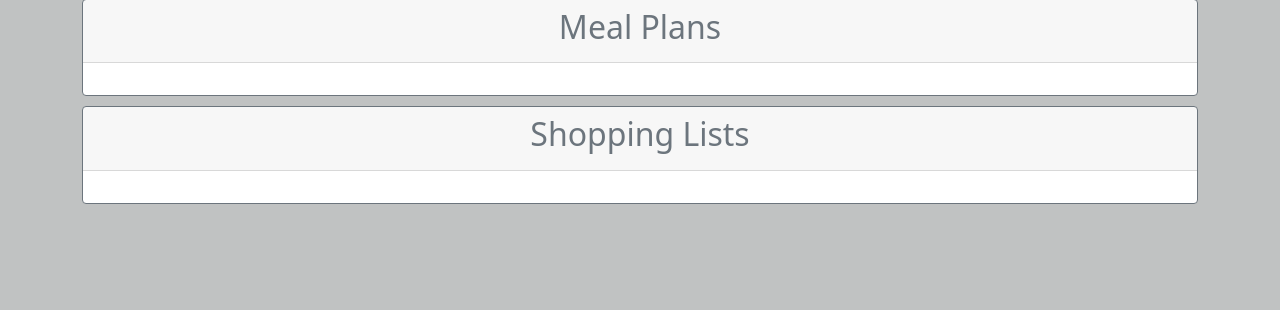
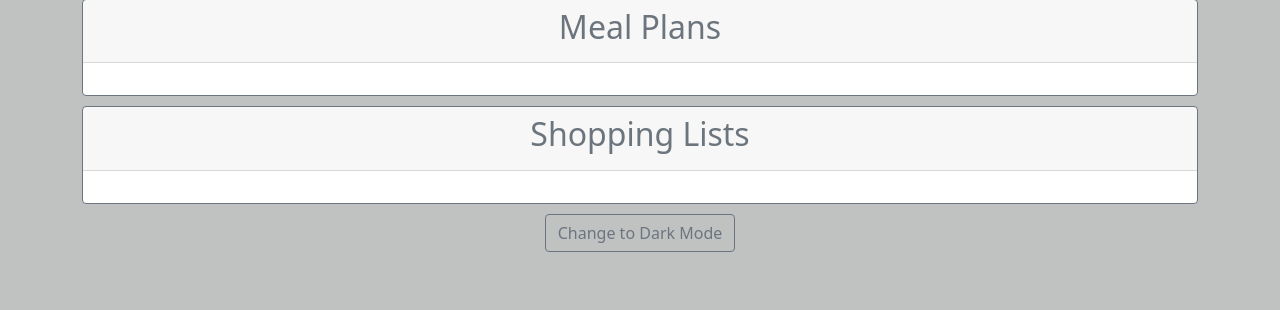
Before and after one commit to JoelRice/Plan-Shop-Eat, a Django app: page /custom_user_app/profile/1/ in a window 1280 px wide. Shown: the part 381-691 px from the top of the page. Run offline with Django 3.2, Linux system fonts and the light colour scheme; the visitor is signed in with stand-in values (Sample User, id 1); data comes from the database, SQL or seed files in the repository; data that the repository does not hold is empty; some libraries are stand-ins or nearby versions.

Commit message:
Added boolean field to user model. Added views and modified templates and forms.

```diff
--- a/custom_user_app/admin.py
+++ b/custom_user_app/admin.py
@@ -10,13 +10,13 @@ class CustomUserAdmin(UserAdmin):
     model = CustomUser
     list_display = ['username', 'displayname']
     fieldsets = (
-        (None, {'fields': ('username', 'displayname',  'password')}),
+        (None, {'fields': ('username', 'displayname', 'isDarkMode',  'password')}),
         ('Permissions', {'fields': ('is_staff', 'is_active')}),
     )
     add_fieldsets = (
         (None, {
             'classes': ('wide',),
-            'fields': ('username', 'displayname',  'password1', 'password2', 'is_staff', 'is_active')}
+            'fields': ('username', 'displayname', 'isDarkMode',  'password1', 'password2', 'is_staff', 'is_active')}
         ),
     )
 
--- a/custom_user_app/models.py
+++ b/custom_user_app/models.py
@@ -5,6 +5,7 @@ from django.contrib.auth.models import AbstractUser
 
 class CustomUser(AbstractUser):
     displayname = models.CharField(max_length=50)
+    isDarkMode = models.BooleanField(default=False)
 
     def __str__(self):
         return self.username
--- a/custom_user_app/urls.py
+++ b/custom_user_app/urls.py
@@ -2,8 +2,10 @@ from django.urls import path
 
 from custom_user_app.views import (
     user_profile_view,
+    css_mode_view
     )
 
 urlpatterns = [
     path('profile/<int:user_id>/', user_profile_view, name='user_profile' ),
+    path('css_mode/<int:id>/', css_mode_view, name='css_mode')
 ]
--- a/custom_user_app/views.py
+++ b/custom_user_app/views.py
@@ -1,4 +1,4 @@
-from django.shortcuts import render
+from django.shortcuts import HttpResponseRedirect, reverse, render
 from django.contrib.auth.decorators import login_required
 from custom_user_app.models import CustomUser
 
@@ -19,3 +19,19 @@ def user_profile_view(request, user_id):
         "users_meal_plans": users_meal_plans
         }
         )
+
+def css_mode_view(request, id):
+    if request.user.id != id:
+        return HttpResponseRedirect(
+            request.META.get('HTTP_REFERER'),
+            reverse('recipes')
+            )
+    if request.user.isDarkMode:
+        request.user.isDarkMode = False
+    else:
+        request.user.isDarkMode = True
+    request.user.save()
+    return HttpResponseRedirect(
+        request.META.get('HTTP_REFERER'),
+        reverse('recipes')
+        )
--- a/templates/user_profile.html
+++ b/templates/user_profile.html
@@ -47,7 +47,7 @@
       {% endfor %}
     </div>
   </div>
-  <div class="card border-secondary" style="width: 100%">
+  <div class="card border-secondary" style="width: 100%; margin-bottom: 10px">
     <div class="card-header">
       <h2 class="text-secondary text-center">Shopping Lists</h2>
     </div>
@@ -61,5 +61,20 @@
       {% endfor %}
     </div>
   </div>
-  {% endblock %}
+  <div style="display: flex; flex-direction: column; align-items: center">
+    {% if user_profile.isDarkMode %}
+    <a
+      class="btn btn-outline-secondary"
+      href="/custom_user_app/css_mode/{{user_profile.id}}/"
+      >Change to Light Mode</a
+    >
+    {% else %}
+    <a
+      class="btn btn-outline-secondary"
+      href="/custom_user_app/css_mode/{{user_profile.id}}/"
+      >Change to Dark Mode</a
+    >
+    {% endif %}
+  </div>
 </div>
+{% endblock %}
```
Also changed, not shown: custom_user_app/forms.py (+5 -2 lines), custom_user_app/migrations/0002_customuser_isdarkmode.py (added).
